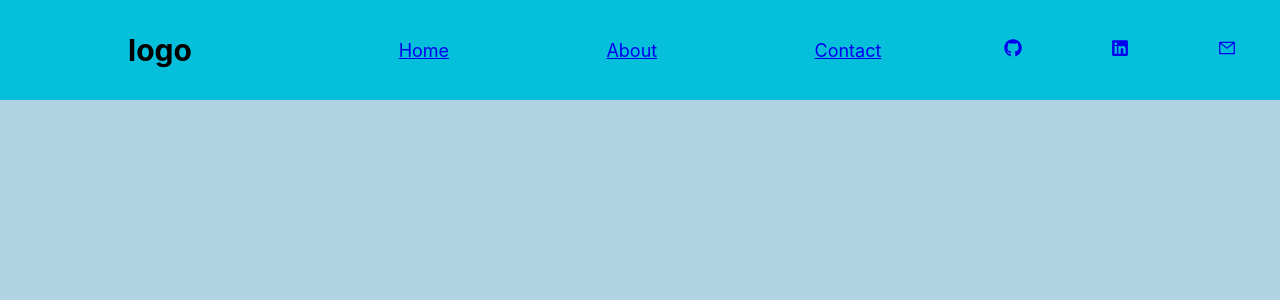
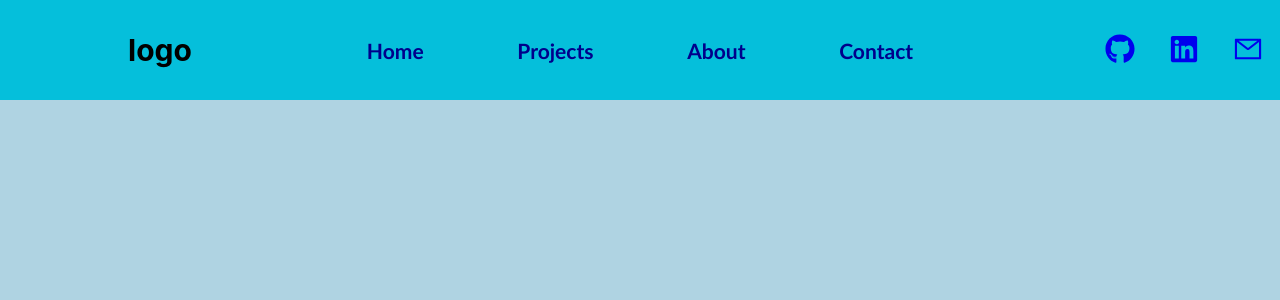
Before and after one commit to SanC005/portfolio-website, a React (Create React App) app: page / in a window 1280 px wide. Shown: the top 300 px of the page. Built offline with nearby package versions, Linux system fonts and the light colour scheme.

Commit message:
Updated navbar with projects

```diff
--- a/src/components/navbar.css
+++ b/src/components/navbar.css
@@ -1,5 +1,13 @@
 html{
     font-size:62.5%;
+
+
+}
+h3{
+    /* font-family: 'Brush Script MT', cursive; */
+    font-family: 'Trebuchet MS', sans-serif;
+    color: darkblue;
+
 }
 ul{
     list-style: none;
@@ -18,6 +26,19 @@ nav li {
     padding: 0;
     display: block;
 }
+a:link{
+    text-decoration: none;
+}
+a:visited{
+    text-decoration:none;
+}
+a:hover{
+    text-decoration:none;
+}
+a:active{
+    text-decoration:none;
+}
+
 .main{
     width: 100%;
     height: 100rem;
@@ -40,9 +61,6 @@ nav li {
 }
 .menu-ul{
     height: 10rem;
-    padding: 0;
-    display: flex;
-    justify-content: space-around;
     align-items: center;
     text-transform: capitalize;
     font-size: 1.8rem;
@@ -54,16 +72,22 @@ nav li {
 }
 .social-ul{
     height: 10rem;
-    display: flex;
-    justify-content: space-around;
+    display:grid;
+    grid-template-columns: 2fr repeat(3,1fr);
     align-items: center;
-    text-transform: capitalize;
-    font-size: 1.8rem;
+    justify-content: flex-end;
     background-color: #05BFDB;
 }
-a:hover{
+.social-ul li{
+    size: 5.8rem;
+}
+.social-ul li:first-child{
+    grid-column: 2/3;
+}
+
+/* li:hover{
     color: black;
 }
-.menu ul:hover{
-    background-color:black;
-}
+.menu li:hover{
+    background-color:#09DF0B;
+} */
--- a/src/components/navbar.js
+++ b/src/components/navbar.jsx
@@ -16,32 +16,37 @@ const Navbar = () => {
                 <ul className='menu-ul'>
                     <li>
                         <a href="#home">
-                        Home
+                        <h3>Home</h3>
                         </a>
                     </li>
                     <li>
-                        <a href="#about">About</a>
+                        <a href="#projects">
+                        <h3>Projects</h3>
+                        </a>
                     </li>
                     <li>
-                        <a href="#contact">Contact</a>
+                        <a href="#about"><h3>About</h3></a>
+                    </li>
+                    <li>
+                        <a href="#contact"><h3>Contact</h3></a>
                     </li>
                 </ul>
             </div>
             <div className="social">
                 <ul className='social-ul'>
-                    <li>
-                        <a href="#github">
-                        <FaGithub />
+                    <li >
+                        <a href="#github" className='icons'>
+                        <FaGithub size={30}/>
                         </a>
                     </li>
-                    <li>
-                        <a href="#linkedin">
-                        <FaLinkedin/>
+                    <li >
+                        <a href="#linkedin" className='icons'>
+                        <FaLinkedin size={30}/>
                         </a>
                     </li>
-                    <li>
-                        <a href="#email">
-                            <AiOutlineMail/>
+                    <li >
+                        <a href="#email" className='icons'>
+                            <AiOutlineMail size={30}/>
                         </a>
                     </li>
                 </ul>
```
